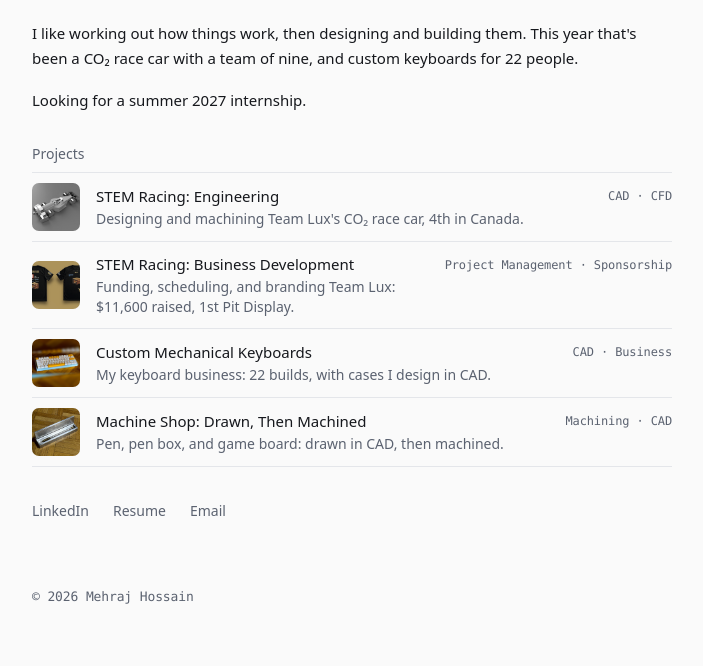
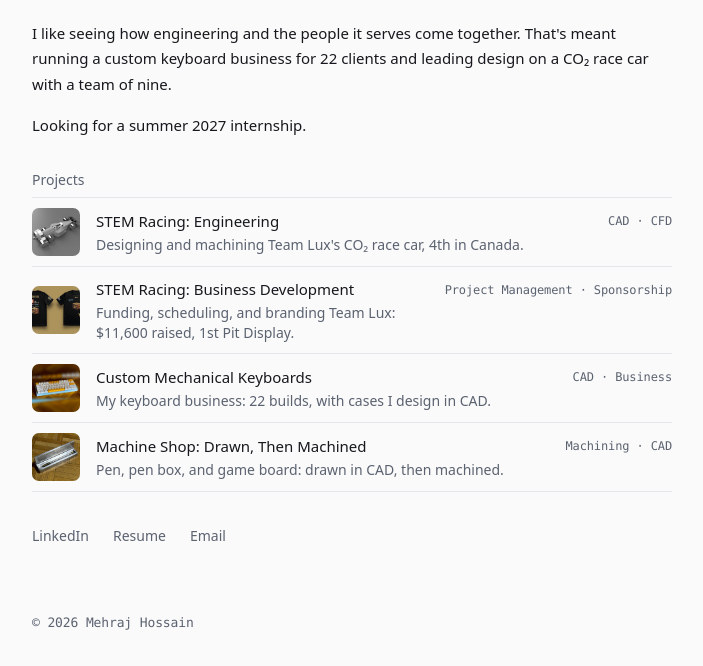
Before and after one commit to hossain-mehraj/hossain-mehraj.github.io, an Astro site: page / in a window 1280 px wide. Shown: the part 160-826 px from the top of the page, without its empty margins (288-991 px from the left). Before the commit the page ends 801 px from the top, so only its background shows below. Built offline with nearby package versions, Linux system fonts and the light colour scheme; Astro itself is replaced by a stand-in of ours.

Commit message:
Update home intro and tidy .gitignore

```diff
--- a/src/pages/index.astro
+++ b/src/pages/index.astro
@@ -13,8 +13,8 @@ const projects = await getProjects();
       <h1>{SITE.name}</h1>
       <p class="muted">{SITE.tagline}</p>
       <p>
-        I like working out how things work, then designing and building them. This year that's been
-        a CO₂ race car with a team of nine, and custom keyboards for 22 people.
+        I like seeing how engineering and the people it serves come together. That's meant running a
+        custom keyboard business for 22 clients and leading design on a CO₂ race car with a team of nine.
       </p>
       <p>
         Looking for a summer 2027 internship.
```
Also changed, not shown: 1 other file.
